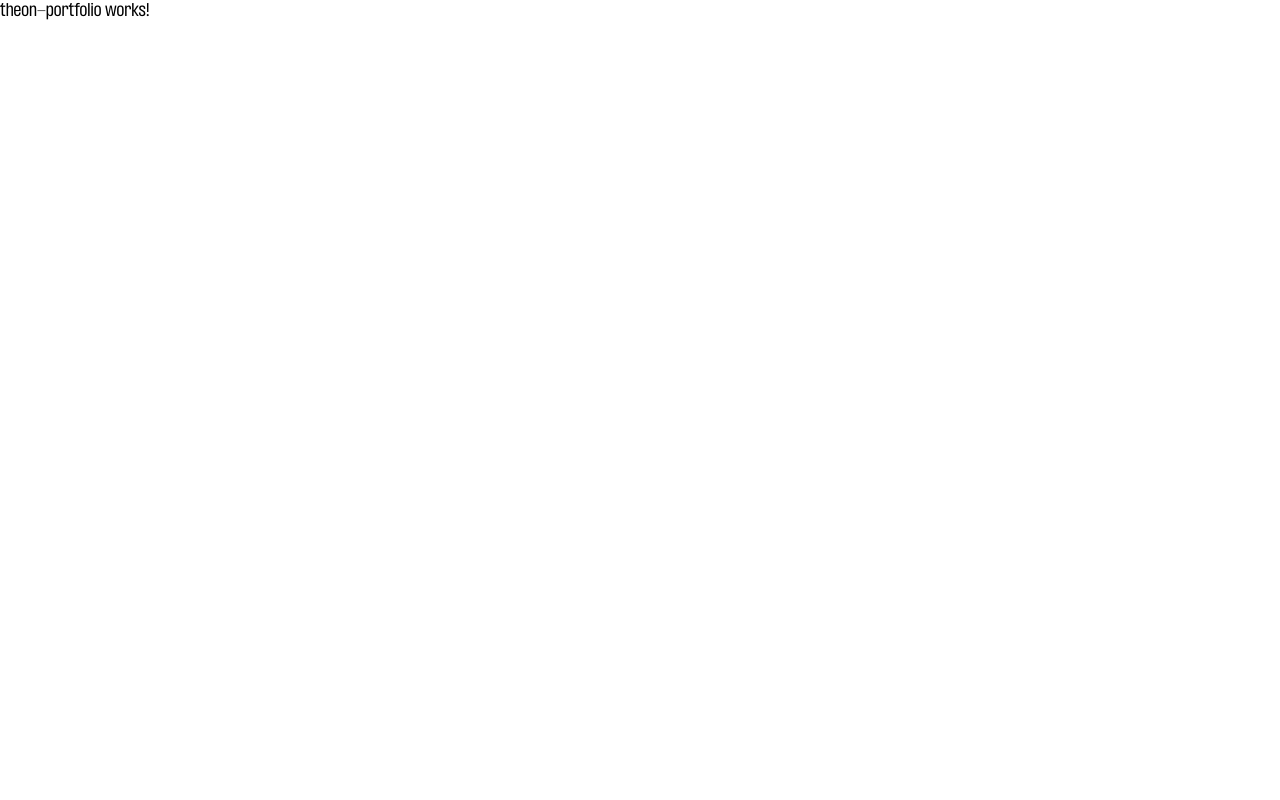
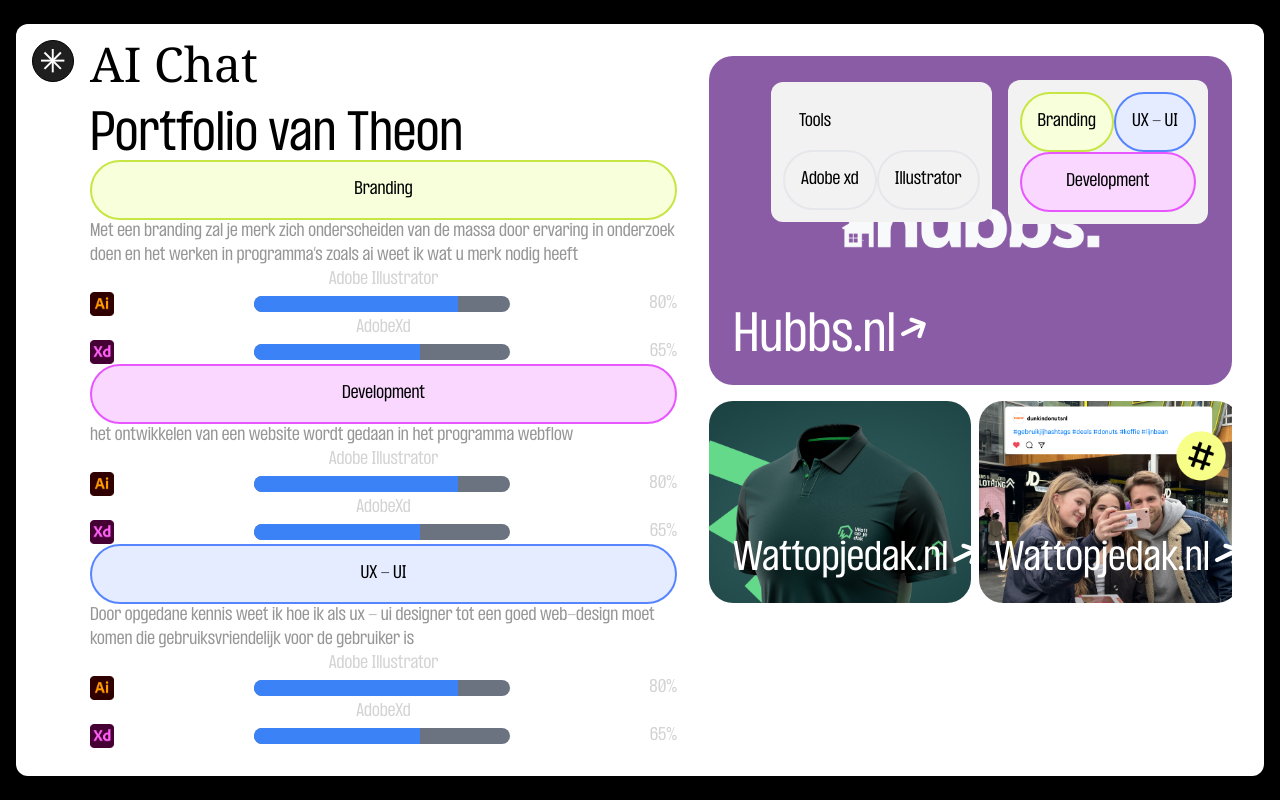
Before and after one commit to VincentHuijer/AngularPortfolioApp, an Angular app: page /theon in a window 1280 px wide. Built offline with nearby package versions, Linux system fonts and the light colour scheme.

Commit message:
fininished Theon

```diff
--- a/src/app/pages/home/home.component.html
+++ b/src/app/pages/home/home.component.html
@@ -82,7 +82,7 @@
 
     <div class="w-full bg-white mt-12 p-6"></div> <!-- Wit balkje -->
 
-    <div class="relative w-full h-96 overflow-hidden"> <!-- h-96 looks better than thise huge shit-->
+    <div class="relative w-full h-96 overflow-hidden">
       <img src="assets/fotos/Schoolmedia.png"/>
       <div class="w-full flex items-center justify-end p-6 absolute bottom-0 right-0">
         <div class="bg-white p-4 rounded-xl flex flex-row">
--- a/src/app/pages/theon-portfolio/theon-portfolio.component.html
+++ b/src/app/pages/theon-portfolio/theon-portfolio.component.html
@@ -1 +1,134 @@
-<p>theon-portfolio works!</p>
+<!DOCTYPE html>
+<div class="h-screen bg-black flex">
+  <div class="flex-1 bg-white rounded-xl flex my-6 mx-4">
+    <!-- why does justify center not do what I want it to -->
+    <div class="flex flex-row">
+      <app-asterik-dark class="p-4"/>
+      <div class="flex flex-col w-6/12">
+        <div class="extended-bold self-start text-black font-serif text-5xl pt-4 mb-6">AI Chat</div>
+        <div class="">
+          <div class="text-5xl"> Portfolio van Theon</div>
+
+          <div>
+            <div class="border-2 border-[#C6E643] rounded-full p-4 bg-[#F8FFDB] text-center">
+              Branding
+            </div>
+            <div class="text-[#969696]"> Met een branding zal je merk zich onderscheiden van de massa door ervaring in onderzoek doen en het werken in programma’s zoals ai weet ik wat u merk nodig heeft </div>
+            <div>
+              <app-skill-bar
+                name="Adobe Illustrator"
+                logo="AdobeIllustratorLogo.png"
+                [percentage]="80">
+              </app-skill-bar>
+              <app-skill-bar
+                name="AdobeXd"
+                logo="AdobeXdLogo.png"
+                [percentage]="65">
+              </app-skill-bar>
+            </div>
+          </div>
+          <div>
+            <div class="border-2 border-[#E756FF] rounded-full p-4 bg-[#F9D7FF] text-center">
+              Development
+            </div>
+            <div class="text-[#969696]"> het ontwikkelen van een website wordt gedaan in het programma webflow </div>
+            <div>
+              <app-skill-bar
+                name="Adobe Illustrator"
+                logo="AdobeIllustratorLogo.png"
+                [percentage]="80">
+              </app-skill-bar>
+              <app-skill-bar
+                name="AdobeXd"
+                logo="AdobeXdLogo.png"
+                [percentage]="65">
+              </app-skill-bar>
+            </div>
+          </div>
+          <div>
+            <div class="border-2 border-[#5685FF] rounded-full p-4 bg-[#E5ECFF] text-center">
+              UX - UI
+            </div>
+            <div class="text-[#969696]"> Door opgedane kennis weet ik hoe ik als ux - ui designer tot een goed web-design moet komen die gebruiksvriendelijk voor de gebruiker is </div>
+            <div>
+              <app-skill-bar
+                name="Adobe Illustrator"
+                logo="AdobeIllustratorLogo.png"
+                [percentage]="80">
+              </app-skill-bar>
+              <app-skill-bar
+                name="AdobeXd"
+                logo="AdobeXdLogo.png"
+                [percentage]="65">
+              </app-skill-bar>
+            </div>
+          </div>
+        </div>
+      </div>
+
+
+      <div class="w-6/12 h-full overflow-hidden">
+        <div class="p-8 flex flex-col h-full">
+          <div class="relative w-full overflow-hidden">
+            <img class="rounded-3xl mb-4 h-60%" src="assets/fotos/HubbsFoto.png" alt="Hubbs Foto">
+
+            <div class="w-full flex items-center p-6 absolute top-0 justify-end left-0">
+              <div class="flex flex-col p-3 bg-[#F2F2F2] rounded-xl mr-4">
+                <div class="p-4">
+                  Tools
+                </div>
+                <div class="flex flex-row">
+                  <div class="border-2 border-[##DFDFDF] rounded-full p-4  text-center">
+                    Adobe xd
+                  </div>
+                  <div class="border-2 border-[##DFDFDF] rounded-full p-4 text-center">
+                    Illustrator
+                  </div>
+                </div>
+              </div>
+              <div class="flex flex-col p-3 bg-[#F2F2F2] rounded-xl">
+                <div class="flex flex-row">
+                  <div class="border-2 border-[#C6E643] rounded-full p-4 bg-[#F8FFDB] text-center">
+                    Branding
+                  </div>
+                  <div class="border-2 border-[#5685FF] rounded-full p-4 bg-[#E5ECFF] text-center">
+                    UX - UI
+                  </div>
+                </div>
+                <div class="border-2 border-[#E756FF] rounded-full p-4 bg-[#F9D7FF] text-center">
+                  Development
+                </div>
+              </div>
+            </div>
+            <div class="w-full flex items-center p-6 absolute bottom-4 right-0">
+              <div class="flex flex-row">
+                <a href="Hubbs.nl" class="text-5xl text-white">Hubbs.nl</a>
+                <app-link-arrow/>
+              </div>
+            </div>
+          </div>
+          <div class="flex flex-row">
+            <div class="relative w-full overflow-hidden mb-4">
+              <img class="rounded-3xl mr-4" src="assets/fotos/PoloFoto.png" alt="Polo Foto">
+              <div class="w-full flex items-center p-6 absolute bottom-0 right-0">
+                <div class="flex flex-row">
+                  <a href="wattopjedak.nl" class="text-4xl text-white">Wattopjedak.nl</a>
+                  <app-link-arrow/>
+                </div>
+              </div>
+            </div>
+            <div class="relative w-full overflow-hidden mb-4">
+              <img class="rounded-3xl ml-2" src="assets/fotos/DunkinFoto.png" alt="Dunkin Foto">
+              <div class="w-full flex items-center p-6 absolute bottom-0 right-0">
+                <div class="flex flex-row">
+                  <a href="wattopjedak.nl" class="text-4xl text-white">Wattopjedak.nl</a>
+                  <app-link-arrow/>
+                </div>
+              </div>
+            </div>
+          </div>
+        </div>
+      </div>
+    </div>
+  </div>
+</div>
--- a/src/app/pages/theon-portfolio/theon-portfolio.component.ts
+++ b/src/app/pages/theon-portfolio/theon-portfolio.component.ts
@@ -1,9 +1,12 @@
 import { Component } from '@angular/core';
+import { AsterikDarkComponent } from '../../../assets/svgIcons/asterik-dark/asterik-dark.component';
+import { SkillBarComponent } from '../../generalComponents/skill-bar/skill-bar.component';
+import { LinkArrowComponent } from '../../../assets/svgIcons/link-arrow/link-arrow.component';
 
 @Component({
   selector: 'app-theon-portfolio',
   standalone: true,
-  imports: [],
+  imports: [AsterikDarkComponent, SkillBarComponent, LinkArrowComponent],
   templateUrl: './theon-portfolio.component.html',
   styleUrl: './theon-portfolio.component.css'
 })
--- a/src/app/pages/vincent-portfolio/vincent-portfolio.component.html
+++ b/src/app/pages/vincent-portfolio/vincent-portfolio.component.html
@@ -7,7 +7,7 @@
       <div class="flex flex-col w-6/12">
         <div class="extended-bold self-start text-black font-serif text-5xl pt-4 mb-6">AI Chat</div>
         <div class="">
-          <div class="text-5xl"> Portfolio van Theon</div>
+          <div class="text-5xl"> Portfolio van Vincent</div>
 
           <div>
             <div class="border-2 border-[#C6E643] rounded-full p-4 bg-[#F8FFDB] text-center">
@@ -69,12 +69,63 @@
 
       <div class="w-6/12 h-full overflow-hidden">
         <div class="p-8 flex flex-col h-full">
-          <div class="mb-4">
-            <img class="rounded-3xl mb-4 h-60%" src="assets/fotos/hubbsfoto.png" alt="Hubbs Foto">
+          <div class="relative w-full overflow-hidden">
+            <img class="rounded-3xl mb-4 h-60%" src="assets/fotos/HubbsFoto.png" alt="Hubbs Foto">
+
+            <div class="w-full flex items-center p-6 absolute top-0 justify-end left-0">
+              <div class="flex flex-col p-3 bg-[#F2F2F2] rounded-xl mr-4">
+                <div class="p-4">
+                  Tools
+                </div>
+                <div class="flex flex-row">
+                  <div class="border-2 border-[##DFDFDF] rounded-full p-4  text-center">
+                    Adobe xd
+                  </div>
+                  <div class="border-2 border-[##DFDFDF] rounded-full p-4 text-center">
+                    Illustrator
+                  </div>
+                </div>
+              </div>
+              <div class="flex flex-col p-3 bg-[#F2F2F2] rounded-xl">
+                <div class="flex flex-row">
+                  <div class="border-2 border-[#C6E643] rounded-full p-4 bg-[#F8FFDB] text-center">
+                    Branding
+                  </div>
+                  <div class="border-2 border-[#5685FF] rounded-full p-4 bg-[#E5ECFF] text-center">
+                    UX - UI
+                  </div>
+                </div>
+                <div class="border-2 border-[#E756FF] rounded-full p-4 bg-[#F9D7FF] text-center">
+                  Development
+                </div>
+              </div>
+            </div>
+            <div class="w-full flex items-center p-6 absolute bottom-4 right-0">
+              <div class="flex flex-row">
+                <a href="Hubbs.nl" class="text-5xl text-white">Hubbs.nl</a>
+                <app-link-arrow/>
+              </div>
+            </div>
           </div>
           <div class="flex flex-row">
-            <img class="rounded-3xl w-1/2 mr-4" src="assets/fotos/PoloFoto.png" alt="Polo Foto">
-            <img class="rounded-3xl w-1/2" src="assets/fotos/DunkinFoto.png" alt="Dunkin Foto">
+            <div class="relative w-full overflow-hidden mb-4">
+              <img class="rounded-3xl mr-4" src="assets/fotos/PoloFoto.png" alt="Polo Foto">
+              <div class="w-full flex items-center p-6 absolute bottom-0 right-0">
+                <div class="flex flex-row">
+                  <a href="wattopjedak.nl" class="text-4xl text-white">Wattopjedak.nl</a>
+                  <app-link-arrow/>
+                </div>
+              </div>
+            </div>
+            <div class="relative w-full overflow-hidden mb-4">
+              <img class="rounded-3xl ml-2" src="assets/fotos/DunkinFoto.png" alt="Dunkin Foto">
+              <div class="w-full flex items-center p-6 absolute bottom-0 right-0">
+                <div class="flex flex-row">
+                  <a href="wattopjedak.nl" class="text-4xl text-white">Wattopjedak.nl</a>
+                  <app-link-arrow/>
+                </div>
+              </div>
+            </div>
           </div>
         </div>
       </div>
--- a/src/app/pages/vincent-portfolio/vincent-portfolio.component.ts
+++ b/src/app/pages/vincent-portfolio/vincent-portfolio.component.ts
@@ -1,11 +1,12 @@
 import { Component } from '@angular/core';
 import { AsterikDarkComponent } from '../../../assets/svgIcons/asterik-dark/asterik-dark.component';
 import { SkillBarComponent } from '../../generalComponents/skill-bar/skill-bar.component';
+import { LinkArrowComponent } from '../../../assets/svgIcons/link-arrow/link-arrow.component';
 
 @Component({
   selector: 'app-vincent-portfolio',
   standalone: true,
-  imports: [AsterikDarkComponent, SkillBarComponent],
+  imports: [AsterikDarkComponent, SkillBarComponent, LinkArrowComponent],
   templateUrl: './vincent-portfolio.component.html',
   styleUrl: './vincent-portfolio.component.css'
 })
```
Also changed, not shown: src/assets/svgIcons/link-arrow/link-arrow.component.ts (added, +17 -0 lines), src/assets/fotos/hubbsfoto.png.
